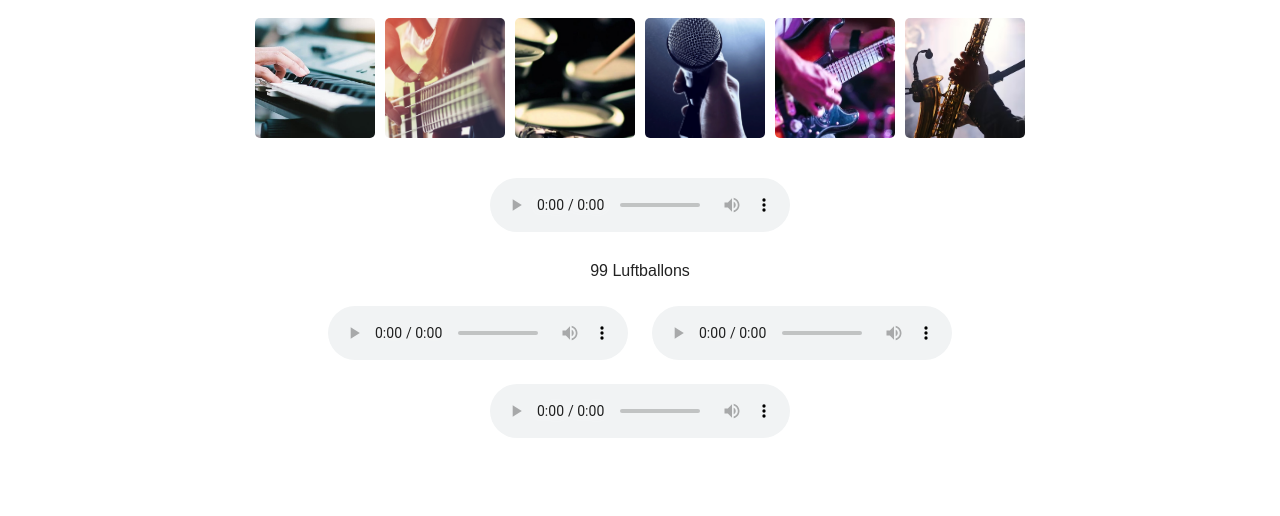
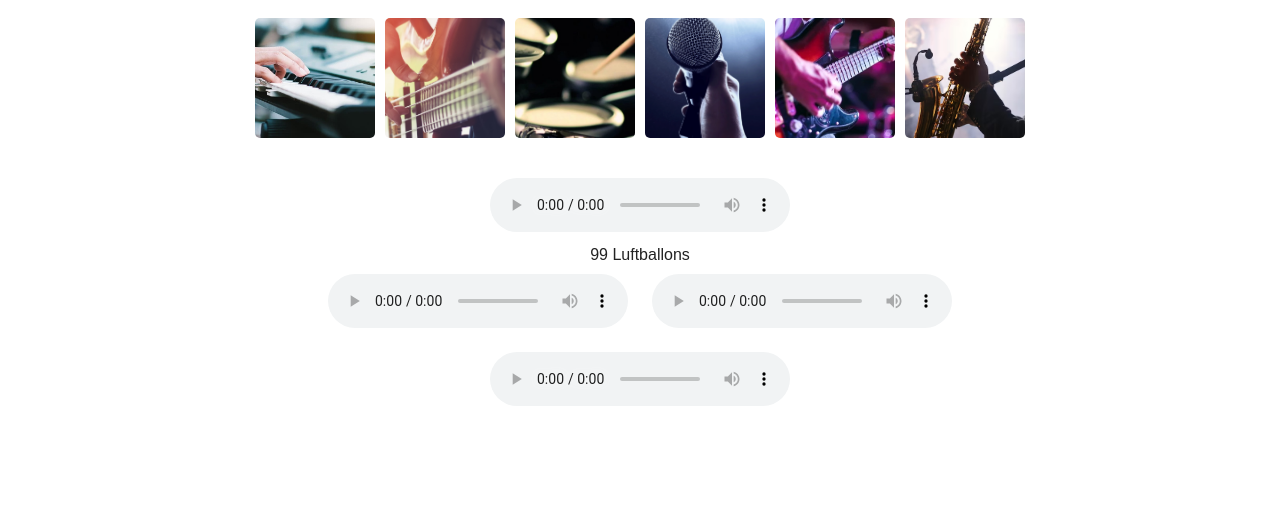
Before and after one commit to BjoernTepass/kitchenclub-selm.de, a plain HTML site: page index.html in a window 1280 px wide. Shown: the part 567-1083 px from the top of the page. Drawn offline with Linux system fonts and the light colour scheme.

Commit message:
Update index.html

```diff
--- a/index.html
+++ b/index.html
@@ -119,7 +119,7 @@
       <audio controls>
         <source src="musik/song1.mp3" type="audio/mpeg">
       </audio>
-      <p>99 Luftballons</p>
+      <div>99 Luftballons</div>
       <audio controls>
         <source src="musik/song2.mp3" type="audio/mpeg">
       </audio>
```
